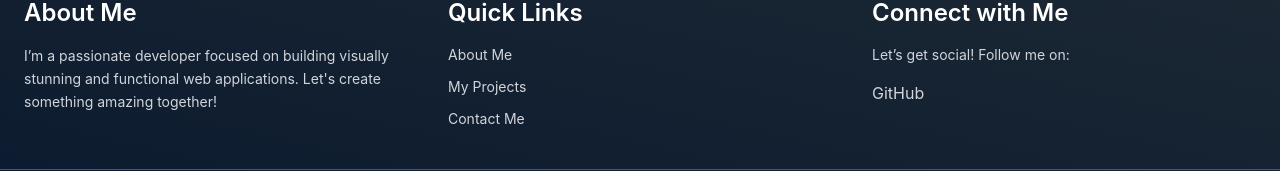
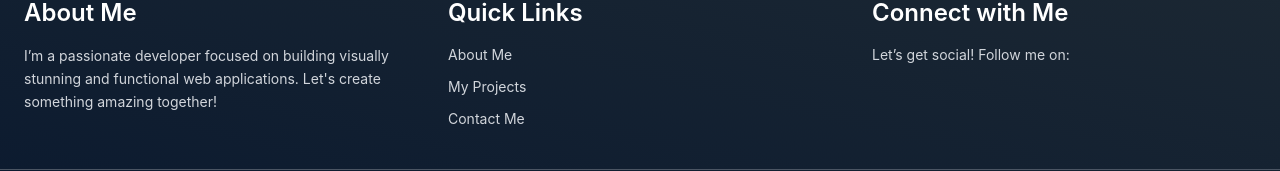
Before and after one commit to marcoshitaa/portfolio, a React (Create React App) app: page / in a window 1280 px wide. Shown: the part 1645-1816 px from the top of the page. Built offline with nearby package versions, Linux system fonts and the light colour scheme.

Commit message:
no links on footer

```diff
--- a/src/components/Footer.jsx
+++ b/src/components/Footer.jsx
@@ -50,7 +50,7 @@ const Footer = () => {
           <p className="text-sm mb-4">Let’s get social! Follow me on:</p>
           <div className="flex space-x-5">
 
-          <a href="https://github.com/">GitHub</a>
+          {/* <a href="https://github.com/">GitHub</a> */}
 
             <a
               href="https://linkedin.com/"
```
